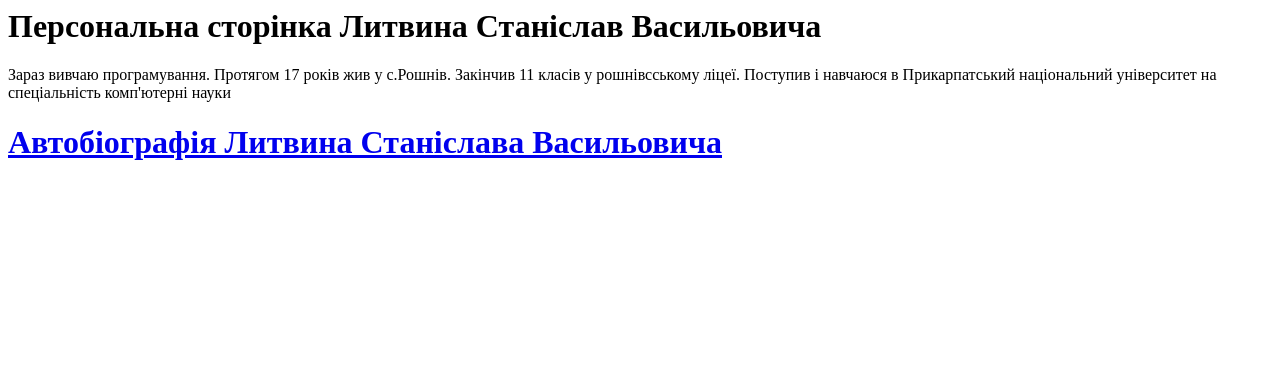
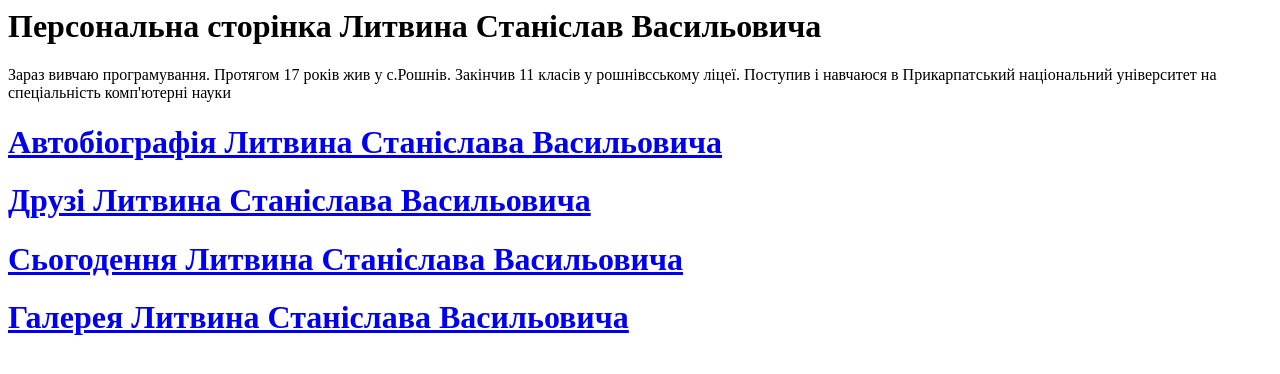
Before and after one commit to StasLytvyn/Stas, a plain HTML site: page index.html in a window 1280 px wide. Drawn offline with Linux system fonts and the light colour scheme.

Commit message:
Update index.html

```diff
--- a/index.html
+++ b/index.html
@@ -2,3 +2,6 @@
 <p>Зараз вивчаю програмування. Протягом 17 років жив у с.Рошнів. Закінчив 11 класів у рошнівсському ліцеї. Поступив і навчаюся в Прикарпатський національний університет
 на спеціальність комп'ютерні науки</p>
 <h1><a href="https://github.com/StasLytvyn/Stas/blob/main/biography.html">Автобіографія Литвина Станіслава Васильовича</a></h1>
+<h1><a href="https://github.com/StasLytvyn/Stas/blob/main/friends.html">Друзі Литвина Станіслава Васильовича</a></h1>
+<h1><a href="https://github.com/StasLytvyn/Stas/blob/main/novadays.html">Сьогодення Литвина Станіслава Васильовича</a></h1>
+<h1><a href="https://github.com/StasLytvyn/Stas/blob/main/gallery.html">Галерея Литвина Станіслава Васильовича</a></h1>
```
